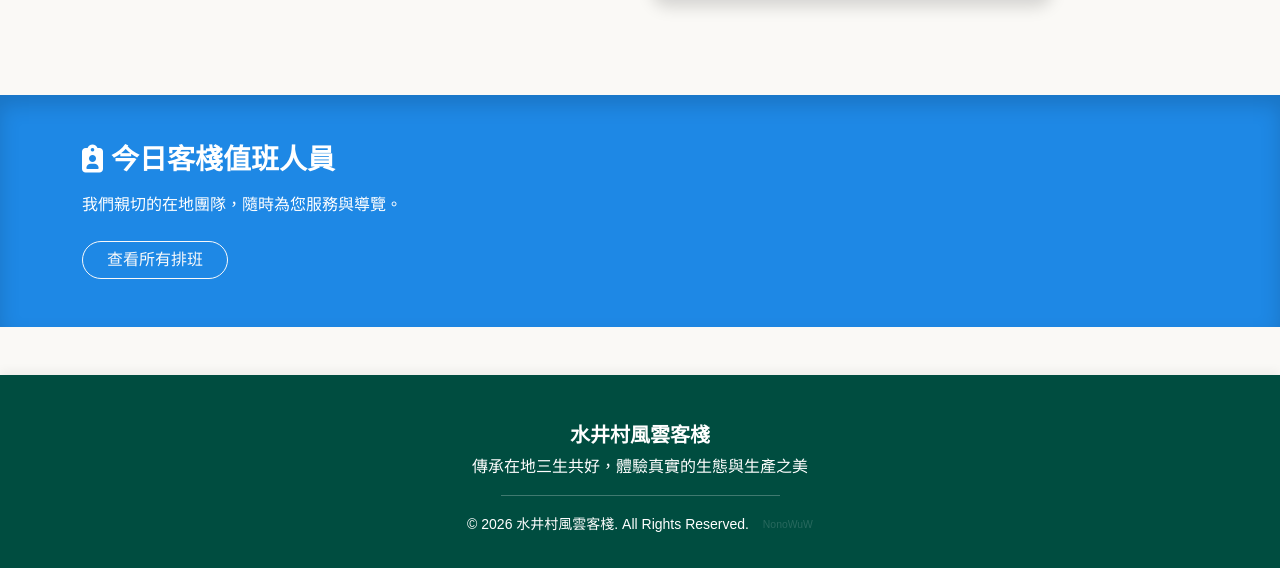
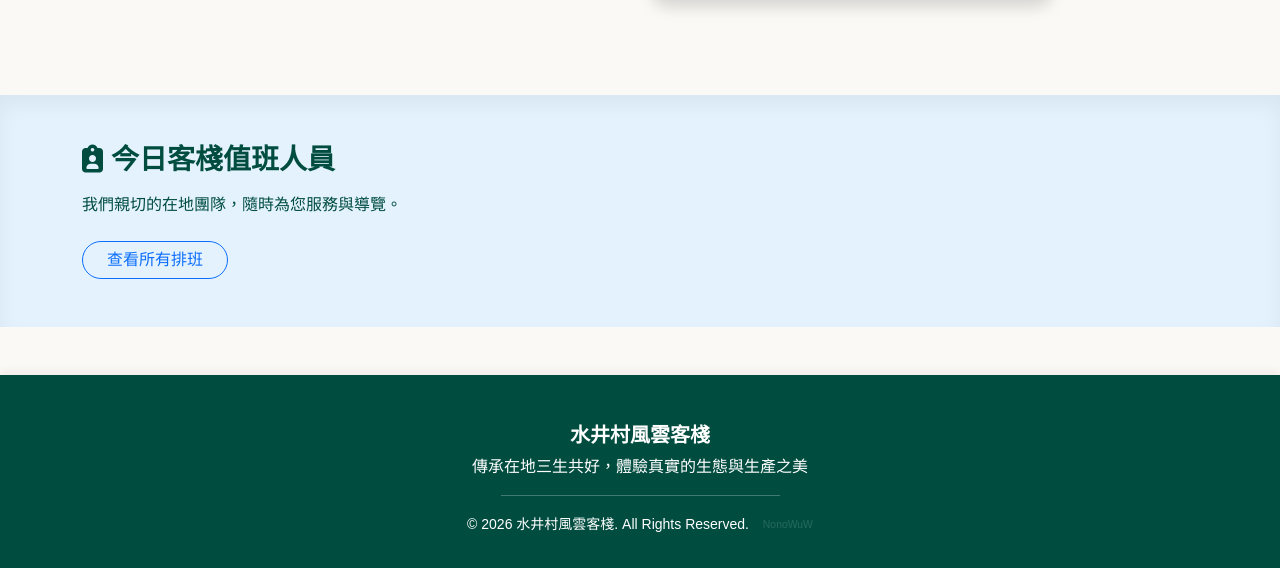
Before and after one commit to Nono0325/Shuijing-Fengyun-Inn, a Django app: page / in a window 1280 px wide. Shown: the part 1835-2403 px from the top of the page. Run offline with Django 5.2, Linux system fonts and the light colour scheme; data that the repository does not hold is empty.

Commit message:
UI update: Changed Duty Staff section to a much softer Light Blue (#E3F2FD) for better visual harmony

```diff
--- a/templates/inn_app/home.html
+++ b/templates/inn_app/home.html
@@ -224,13 +224,13 @@
 </div>
 
 <!-- On Duty Staff Section (Kept from original) -->
-<div class="container-fluid py-5" style="background-color: #1E88E5; box-shadow: inset 0 10px 20px rgba(0,0,0,0.15);">
+<div class="container-fluid py-5" style="background-color: #E3F2FD; box-shadow: inset 0 10px 20px rgba(0,0,0,0.05);">
     <div class="container text-center text-lg-start">
         <div class="row align-items-center">
-            <div class="col-lg-5 text-white">
+            <div class="col-lg-5" style="color: var(--primary-color);">
                 <h3 class="fw-bold mb-3"><i class="fa-solid fa-clipboard-user me-2"></i>今日客棧值班人員</h3>
-                <p>我們親切的在地團隊，隨時為您服務與導覽。</p>
-                <a href="{% url 'inn_app:duty_staff' %}" class="btn btn-outline-light mt-2 rounded-pill px-4">查看所有排班</a>
+                <p class="mb-3">我們親切的在地團隊，隨時為您服務與導覽。</p>
+                <a href="{% url 'inn_app:duty_staff' %}" class="btn btn-outline-primary mt-2 rounded-pill px-4">查看所有排班</a>
             </div>
             <div class="col-lg-7 mt-4 mt-lg-0">
                 <div class="row g-3">
```
